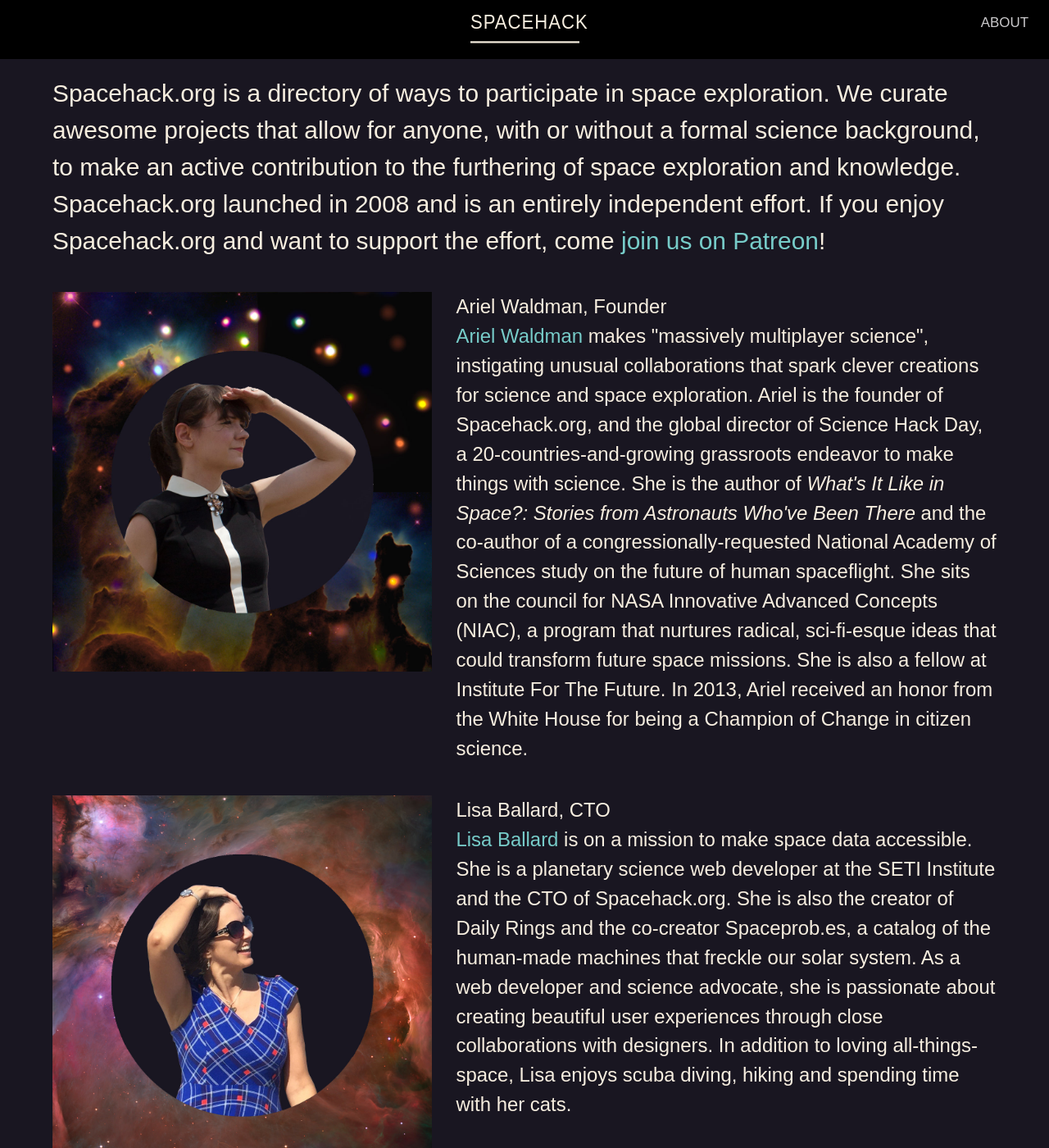
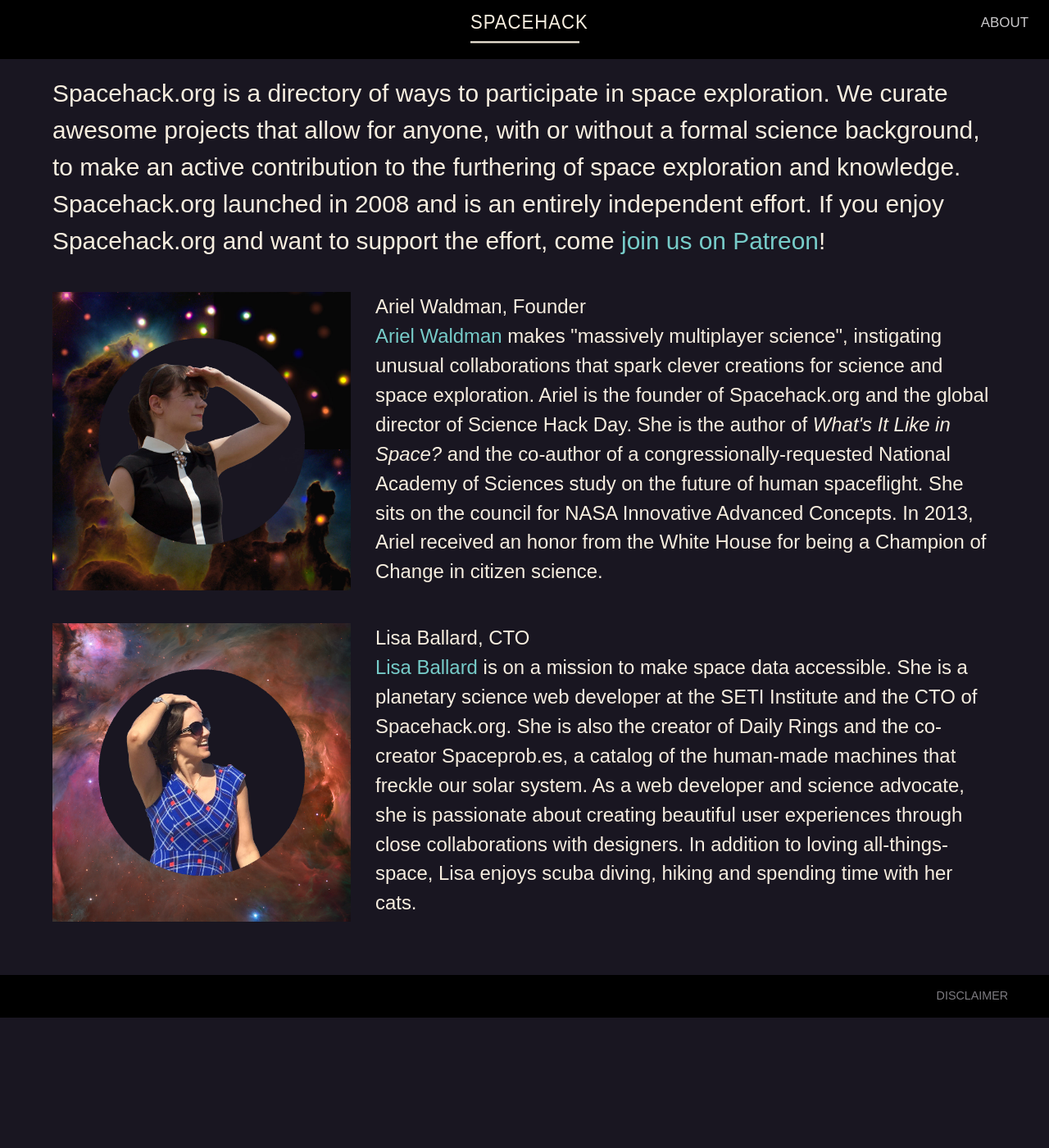
Before and after one commit to basilleaf/spacehack.org, a Jekyll site: the page built from about/index.html, in a window 1280 px wide and 1400 px high. Shown: the whole window at 82% size. Built offline with Jekyll 4.4.1, drawn with Linux system fonts in a browser that asks for light colours; nearby versions of some CDN libraries.

Commit message:
styles the about page

```diff
--- a/_layouts/about.html
+++ b/_layouts/about.html
@@ -8,30 +8,27 @@
 <div class = "row">
 
     <div class = "col-sm-12">
-    <p>Spacehack.org is a directory of ways to participate in space exploration. We curate awesome projects that allow for anyone, with or without a formal science background, to make an active contribution to the furthering of space exploration and knowledge.</p>
-
-    <p>Spacehack.org launched in 2008 and is an entirely independent effort. If you enjoy Spacehack.org and want to support the effort, come <a href="http://patreon.com/arielwaldman">join us on Patreon</a>!</p>
-    </p>
+    <p>Spacehack.org is a directory of ways to participate in space exploration. We curate awesome projects that allow for anyone, with or without a formal science background, to make an active contribution to the furthering of space exploration and knowledge. Spacehack.org launched in 2008 and is an entirely independent effort. If you enjoy Spacehack.org and want to support the effort, come <a href="http://patreon.com/arielwaldman">join us on Patreon</a>!</p>
 
     </div>
 </div><!-- /row -->
 
 <div class = "row">
-<div class = "col-sm-5">
+<div class = "col-sm-4">
         <p><img width = "100%" src = "/assets/img/spacehack_arielphoto.jpg"></p>
 </div>
-<div class = "bio col-sm-7">
+<div class = "bio col-sm-8">
     <p>Ariel Waldman, Founder</p>
-    <p><a href="http://arielwaldman.com">Ariel Waldman</a> makes "massively multiplayer science", instigating unusual collaborations that spark clever creations for science and space exploration. Ariel is the founder of Spacehack.org, and the global director of Science Hack Day, a 20-countries-and-growing grassroots endeavor to make things with science. She is the author of <i>What's It Like in Space?: Stories from Astronauts Who've Been There</i> and the co-author of a congressionally-requested National Academy of Sciences study on the future of human spaceflight. She sits on the council for NASA Innovative Advanced Concepts (NIAC), a program that nurtures radical, sci-fi-esque ideas that could transform future space missions. She is also a fellow at Institute For The Future. In 2013, Ariel received an honor from the White House for being a Champion of Change in citizen science.</p>
+    <p><a href="http://arielwaldman.com">Ariel Waldman</a> makes "massively multiplayer science", instigating unusual collaborations that spark clever creations for science and space exploration. Ariel is the founder of Spacehack.org and the global director of Science Hack Day. She is the author of <cite>What's It Like in Space?</cite> and the co-author of a congressionally-requested National Academy of Sciences study on the future of human spaceflight. She sits on the council for NASA Innovative Advanced Concepts. In 2013, Ariel received an honor from the White House for being a Champion of Change in citizen science.</p>
 </div>
 </div><!-- /row -->
 
 
 <div class = "row">
-<div class = "col-sm-5">
+<div class = "col-sm-4">
     <p><img width = "100%" src = "/assets/img/spacehack_lisaphoto.jpg"></p>
 </div>
-<div class = "bio col-sm-7">
+<div class = "bio col-sm-8">
     <p>Lisa Ballard, CTO</p>
     <p><a href="https://about.me/lballard">Lisa Ballard</a> is on a mission to make space data accessible. She is a planetary science web developer at the SETI Institute and the CTO of Spacehack.org. She is also the creator of Daily Rings and the co-creator Spaceprob.es, a catalog of the human-made machines that freckle our solar system. As a web developer and science advocate, she is passionate about creating beautiful user experiences through close collaborations with designers. In addition to loving all-things-space, Lisa enjoys scuba diving, hiking and spending time with her cats.</p>
 </div>
```
Also changed, not shown: disclaimer/index.md (renamed from disclaimer/index.html).
